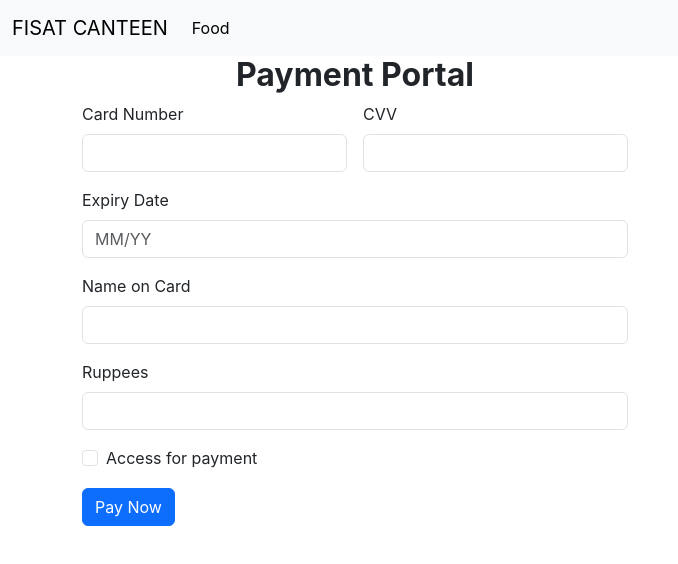
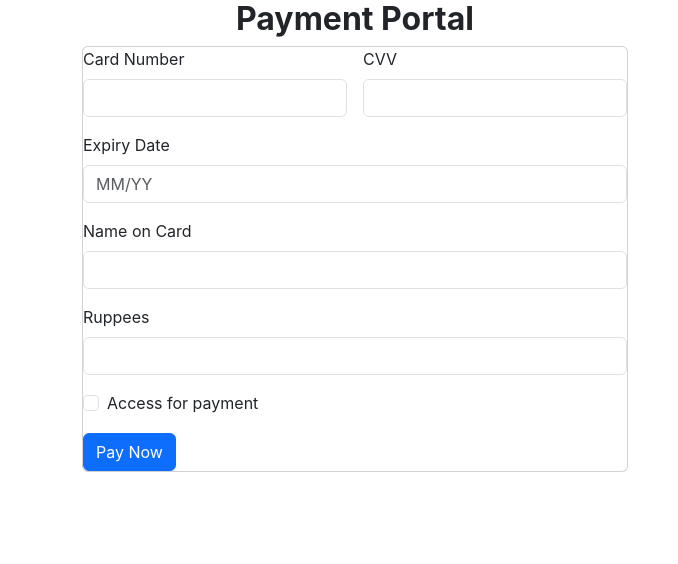
Before and after one commit to swadhi03/food-frontend, a React (Create React App) app: page /payment in a window 1280 px wide. Shown: the top 564 px of the page, without its empty margins (0-678 px from the left). Built offline with nearby package versions, Linux system fonts and the light colour scheme.

Commit message:
completed

```diff
--- a/src/components/FoodViews.jsx
+++ b/src/components/FoodViews.jsx
@@ -31,7 +31,7 @@ const FoodViews = () => {
                                 (value,index)=>{
                                     return <div className="col col-12 col-sm-6 col-md-4 col-lg-3 col-xl-3 col-xxl-3">
                                     <div className="card">
-                                    <img src={value.image} className="card-img-top" alt="..."/>
+                                    <img src={value.image} height="250px" className="card-img-top" alt="..."/>
                                     <div className="card-body">
                                       <p className="card-text">Name:{value.name}</p>
                                       <p className="card-text">price:{value.price}</p>
--- a/src/components/Payment.jsx
+++ b/src/components/Payment.jsx
@@ -2,13 +2,14 @@ import React from 'react'
 import NavBar from './Navbar'
 
 const Payment = () => {
+
     return (
         <div>
-            <NavBar/>
             <div className="container">
                 <div className="row">
                     <div className="col col-12 col-sm-6 col-md-6 col-lg-6 col-xl-6 col-xxl-6">
                         <h2><center><b>Payment Portal</b></center></h2>
+                        <div className="card">
                         <form className="row g-3">
                             <div className="col-md-6">
                                 <label for="inputEmail4" className="form-label">Card Number</label>
@@ -42,7 +43,7 @@ const Payment = () => {
                                 <button type="submit" className="btn btn-primary">Pay Now</button>
                             </div>
                         </form>
-
+                       </div>
                     </div>
                 </div>
             </div>
```
